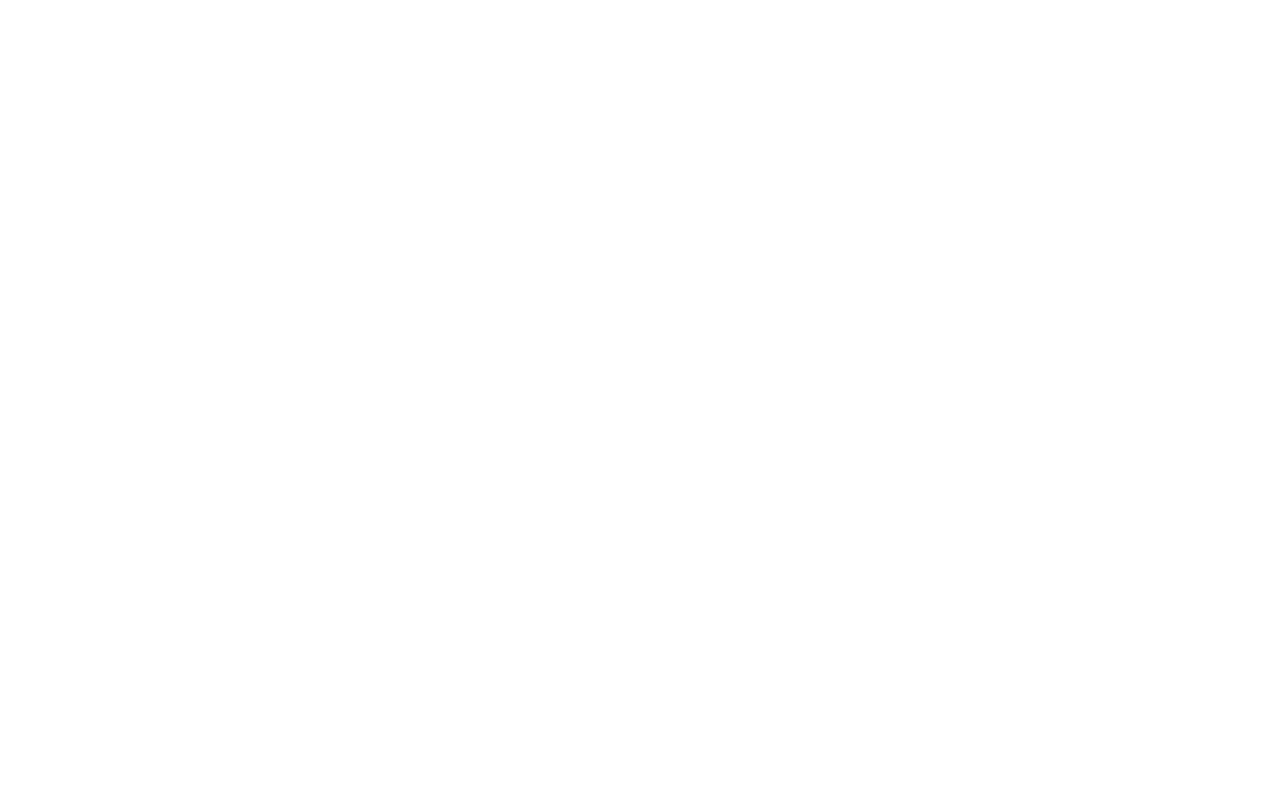
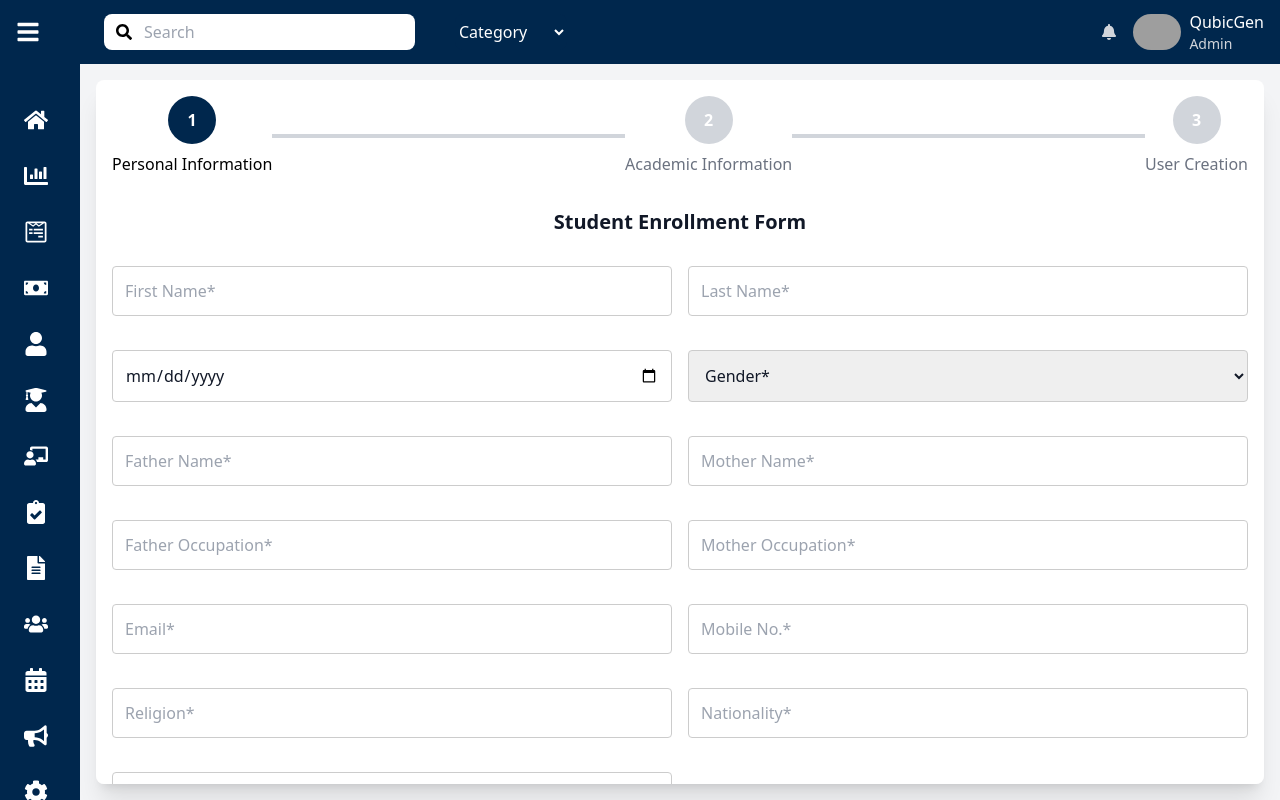
Before and after one commit to QubicGen11/SMS, a React (Vite) app: page /studentenrollment in a window 1280 px wide. Before the commit this address had no page. Built offline with nearby package versions, Linux system fonts and the light colour scheme; grey boxes are pictures that could not be loaded.

Commit message:
Added Registrations page

```diff
--- a/src/App.jsx
+++ b/src/App.jsx
@@ -8,6 +8,7 @@
 import Final from "./Components/Setup Components/Final";
 import Dashboard from "./Components/Dashboard_Components/Dashboard";
 import Enrolements from "./Components/Enrolements_Components/Enrolements";
+import StudentEnrollment from "./Components/Enrolements_Components/StudentEnrollment";
 
 
 export default function App() {
@@ -22,6 +23,7 @@
         <Route path="/final" element={<Final />} />
         <Route path="/dashboard" element={<Dashboard />} />
         <Route path="/enrolements" element={<Enrolements />} />
+        <Route path="/studentenrollment" element={<StudentEnrollment />} />
 
       </Routes>
     </BrowserRouter>
--- /dev/null
+++ b/src/Components/Enrolements_Components/StudentEnrollment.css
@@ -0,0 +1,18 @@
+.input-field {
+    width: 100%;
+    padding: 12px;
+    margin-top: 6px;
+    margin-bottom: 16px;
+    border: 1px solid #ccc;
+    border-radius: 4px;
+}
+
+.form-container {
+    max-height: auto; /* Adjust the height as needed */
+    overflow-y: auto; /* Enables vertical scrolling if the content exceeds the container's height */
+    padding: 16px;
+  }
+
+  .input-field {
+    margin-bottom: 12px; /* Adds space between fields */
+  }
--- /dev/null
+++ b/src/Components/Enrolements_Components/StudentEnrollment.jsx
@@ -0,0 +1,90 @@
+import React, { useState } from 'react';
+import { useNavigate } from 'react-router-dom';
+import Sidemenu from '../Sidemanu_Components/Sidemenu';
+import Header from '../Header_Components/Header';
+import StudentIndicator from './StudentIndicator'; // Ensure this import is correct
+import './StudentEnrollment.css';
+
+const StudentEnrollment = () => {
+  const navigate = useNavigate();
+  const [sidebarOpen, setSidebarOpen] = useState(false);
+  const [formData, setFormData] = useState({
+    firstName: '',
+    lastName: '',
+    dateOfBirth: '',
+    gender: '',
+    fatherName: '',
+    motherName: '',
+    fatherOccupation: '',
+    motherOccupation: '',
+    email: '',
+    mobileNo: '',
+    religion: '',
+    nationality: '',
+    address: ''
+  });
+  const [step, setStep] = useState(1);
+  const steps = ['Personal Information', 'Academic Information', 'User Creation'];
+
+  const toggleSidebar = () => {
+    setSidebarOpen(!sidebarOpen);
+  };
+
+  const handleChange = (e) => {
+    const { name, value } = e.target;
+    setFormData({ ...formData, [name]: value });
+  };
+
+  const handleSubmit = (e) => {
+    e.preventDefault();
+    if (step === 3) {
+      console.log("Submitting Form Data:", formData);
+      navigate('/next-path-after-submission');
+    } else {
+      setStep(step + 1); // Navigate to next step
+    }
+  };
+
+  return (
+    <div className="flex h-screen overflow-hidden">
+      <Sidemenu sidebarOpen={sidebarOpen} toggleSidebar={toggleSidebar} />
+      <div className={`flex flex-col flex-1 w-full overflow-hidden transition-all duration-300 ease-in-out ${sidebarOpen ? 'md:ml-64' : 'md:ml-20'}`}>
+        <Header toggleSidebar={toggleSidebar} />
+        <main className="flex flex-col flex-1 p-4 overflow-y-auto justify-center items-center bg-gray-100">
+          <div className="w-full max-w-96xl bg-white rounded-lg shadow-xl p-8 text-gray-900 form-container">
+          <StudentIndicator currentStep={step - 1} steps={steps} />
+
+            <h1 className="text-xl font-bold text-center mb-6">Student Enrollment Form</h1>
+            <form onSubmit={handleSubmit} className="space-y-4">
+              <div className="grid grid-cols-1 md:grid-cols-2 gap-4">
+                {step === 1 && <>
+                  <input type="text" name="firstName" placeholder="First Name*" className="input-field" value={formData.firstName} onChange={handleChange} />
+                  <input type="text" name="lastName" placeholder="Last Name*" className="input-field" value={formData.lastName} onChange={handleChange} />
+                  <input type="date" name="dateOfBirth" placeholder="Date of Birth*" className="input-field" value={formData.dateOfBirth} onChange={handleChange} />
+                  <select name="gender" className="input-field" value={formData.gender} onChange={handleChange}>
+                    <option value="">Gender*</option>
+                    <option value="Male">Male</option>
+                    <option value="Female">Female</option>
+                    <option value="Other">Other</option>
+                  </select>
+                  <input type="text" name="fatherName" placeholder="Father Name*" className="input-field" value={formData.fatherName} onChange={handleChange} />
+                  <input type="text" name="motherName" placeholder="Mother Name*" className="input-field" value={formData.motherName} onChange={handleChange} />
+                  <input type="text" name="fatherOccupation" placeholder="Father Occupation*" className="input-field" value={formData.fatherOccupation} onChange={handleChange} />
+                  <input type="text" name="motherOccupation" placeholder="Mother Occupation*" className="input-field" value={formData.motherOccupation} onChange={handleChange} />
+                  <input type="email" name="email" placeholder="Email*" className="input-field" value={formData.email} onChange={handleChange} />
+                  <input type="text" name="mobileNo" placeholder="Mobile No.*" className="input-field" value={formData.mobileNo} onChange={handleChange} />
+                  <input type="text" name="religion" placeholder="Religion*" className="input-field" value={formData.religion} onChange={handleChange} />
+                  <input type="text" name="nationality" placeholder="Nationality*" className="input-field" value={formData.nationality} onChange={handleChange} />
+                  <textarea name="address" placeholder="Address*" rows="3" className="input-field" value={formData.address} onChange={handleChange}></textarea>
+                </>}
+              </div>
+              <button type="submit" className="bg-blue-600 hover:bg-blue-700 text-white px-4 py-2 rounded-md">{step === 3 ? 'Submit' : 'Next'}</button>
+            </form>
+          </div>
+        </main>
+      </div>
+    </div>
+  );
+};
+
+export default StudentEnrollment;
--- /dev/null
+++ b/src/Components/Enrolements_Components/StudentIndicator.jsx
@@ -0,0 +1,33 @@
+import React from 'react';
+
+const StudentIndicator = ({ steps, currentStep }) => {
+  return (
+    <div className="flex items-center justify-center mb-8">
+      {steps.map((step, index) => (
+        <React.Fragment key={index}>
+          <div className="flex flex-col items-center">
+            <div
+              className={`rounded-full w-8 h-8 md:w-12 md:h-12 flex justify-center items-center text-white font-bold mb-2 ${
+                index <= currentStep ? 'bg-[#00274D]' : 'bg-gray-300'
+              }`}
+            >
+              {index + 1}
+            </div>
+            <span className={`text-xs md:text-base ${index === currentStep ? 'text-black' : 'text-gray-500'}`}>
+              {step}
+            </span>
+          </div>
+          {index < steps.length - 1 && (
+            <div
+              className={`flex-1 h-1 ${
+                index < currentStep ? 'bg-[#00274D]' : 'bg-gray-300'
+              }`}
+            ></div>
+          )}
+        </React.Fragment>
+      ))}
+    </div>
+  );
+};
+
+export default StudentIndicator;
--- a/src/Components/Setup Components/Setup.jsx
+++ b/src/Components/Setup Components/Setup.jsx
@@ -5,7 +5,6 @@
 import { FaCheck, FaTimes, FaEye, FaEyeSlash } from 'react-icons/fa';
 import StepIndicator from './StepIndicator';
 import axios from 'axios';
-import './Setup.css';
 
 const Setup = () => {
   const navigate = useNavigate();
--- a/src/Components/Sidemanu_Components/Sidemenu.jsx
+++ b/src/Components/Sidemanu_Components/Sidemenu.jsx
@@ -1,90 +1,49 @@
 import React from 'react';
 import {
-  FaBars, FaBell, FaBullhorn, FaCalendarAlt, FaChalkboardTeacher,
-  FaChartBar,
-  FaClipboardCheck, FaCog, FaFileAlt, FaHome, FaMoneyBill, FaRegistered, FaTimes, FaUser, FaUserGraduate, FaUsers,
-  FaWpforms
+  FaHome, FaChartBar, FaWpforms, FaMoneyBill, FaUser, FaUserGraduate,
+  FaChalkboardTeacher, FaClipboardCheck, FaFileAlt, FaUsers, FaCalendarAlt,
+  FaBullhorn, FaCog,
+  FaTimes,
+  FaBars
 } from 'react-icons/fa';
 import { Link, useLocation } from 'react-router-dom';
 
 const Sidemenu = ({ sidebarOpen, toggleSidebar }) => {
   const location = useLocation();
 
-  const isActive = (path) => {
-    return location.pathname === path;
-  };
+  const isActive = (path) => location.pathname === path;
 
   return (
-    <div
-      className={`fixed inset-y-0 left-0 z-30 bg-[#00274D] text-white transform ${
-        sidebarOpen ? 'w-64' : 'w-1 md:w-20'
-      } transition-all duration-300 ease-in-out md:block  overflow-y-auto`}
-    >
+    <div className={`fixed inset-y-0 left-0 z-30 bg-[#00274D] text-white transform ${sidebarOpen ? 'w-64' :  'w-1 md:w-20'} transition-all duration-300 ease-in-out overflow-y-auto`}>
       <div className="flex items-center justify-between h-16 p-4 bg-[#00274D]">
         {sidebarOpen && (
-          <img
-            src="https://res.cloudinary.com/defsu5bfc/image/upload/v1715348582/og_6_jqnrvf.png"
-            alt="QubicGen Logo"
-            className="h-14 mt-6 w-auto"
-          />
+          <img src="https://res.cloudinary.com/defsu5bfc/image/upload/v1715348582/og_6_jqnrvf.png" alt="QubicGen Logo" className="h-14 mt-6 w-auto" />
         )}
         <button className="text-white" onClick={toggleSidebar}>
           {sidebarOpen ? <FaTimes size={24} /> : <FaBars size={24} />}
         </button>
       </div>
       <nav className="flex flex-col p-4 space-y-4 mt-5">
-        <Link to="/dashboard" className={`flex items-center p-2 rounded-md ${isActive('/dashboard') ? 'bg-white text-black' : 'hover:bg-yellow-500'}`}>
-          <FaHome size={24} />
-          {sidebarOpen && <span className="ml-2">Home</span>}
-        </Link>
-        <Link to="/metrics" className={`flex items-center p-2 rounded-md ${isActive('/metrics') ? 'bg-white text-[#00274D]' : 'hover:bg-yellow-500'}`}>
-        <FaChartBar size={24}/>
-          {sidebarOpen && <span className="ml-2">Metrics</span>}
-        </Link>
-        <Link to="/enrollments" className={`flex items-center p-2 rounded-md ${isActive('/enrollments') ? 'bg-white text-[#00274D]' : 'hover:bg-yellow-500'}`}>
-        <FaWpforms size={24} />
-          {sidebarOpen && <span className="ml-2">Enrollment/Registration</span>}
-        </Link>
-        <Link to="/finances" className={`flex items-center p-2 rounded-md ${isActive('/finances') ? 'bg-white text-[#00274D]' : 'hover:bg-yellow-500'}`}>
-        <FaMoneyBill size={24}/>
-          {sidebarOpen && <span className="ml-2">Finances</span>}
-        </Link>
-        <Link to="/user-management" className={`flex items-center p-2 rounded-md ${isActive('/user-management') ? 'bg-white text-[#00274D]' : 'hover:bg-yellow-500'}`}>
-        <FaUser size={24}/>
-          {sidebarOpen && <span className="ml-2">User Management</span>}
-        </Link>
-        <Link to="/students" className={`flex items-center p-2 rounded-md ${isActive('/students') ? 'bg-white text-[#00274D]' : 'hover:bg-yellow-500'}`}>
-          <FaUserGraduate size={24} />
-          {sidebarOpen && <span className="ml-2">Students</span>}
-        </Link>
-        <Link to="/teachers" className={`flex items-center p-2 rounded-md ${isActive('/teachers') ? 'bg-white text-[#00274D]' : 'hover:bg-yellow-500'}`}>
-          <FaChalkboardTeacher size={24} />
-          {sidebarOpen && <span className="ml-2">Teachers</span>}
-        </Link>
-        <Link to="/attendance" className={`flex items-center p-2 rounded-md ${isActive('/attendance') ? 'bg-white text-[#00274D]' : 'hover:bg-yellow-500'}`}>
-          <FaClipboardCheck size={24} />
-          {sidebarOpen && <span className="ml-2">Attendance</span>}
-        </Link>
-        <Link to="/marks" className={`flex items-center p-2 rounded-md ${isActive('/marks') ? 'bg-white text-[#00274D]' : 'hover:bg-yellow-500'}`}>
-          <FaFileAlt size={24} />
-          {sidebarOpen && <span className="ml-2">Marks</span>}
-        </Link>
-        <Link to="/staff" className={`flex items-center p-2 rounded-md ${isActive('/staff') ? 'bg-white text-[#00274D]' : 'hover:bg-yellow-500'}`}>
-          <FaUsers size={24} />
-          {sidebarOpen && <span className="ml-2">Staff</span>}
-        </Link>
-        <Link to="/leaves" className={`flex items-center p-2 rounded-md ${isActive('/leaves') ? 'bg-white text-[#00274D]' : 'hover:bg-yellow-500'}`}>
-          <FaCalendarAlt size={24} />
-          {sidebarOpen && <span className="ml-2">Leaves</span>}
-        </Link>
-        <Link to="/announcements" className={`flex items-center p-2 rounded-md ${isActive('/announcements') ? 'bg-white text-[#00274D]' : 'hover:bg-yellow-500'}`}>
-          <FaBullhorn size={24} />
-          {sidebarOpen && <span className="ml-2">Announcements</span>}
-        </Link>
-        <Link to="/settings" className={`flex items-center p-2 rounded-md ${isActive('/settings') ? 'bg-white text-[#00274D]' : 'hover:bg-yellow-500'}`}>
-          <FaCog size={24} />
-          {sidebarOpen && <span className="ml-2">Settings</span>}
-        </Link>
+        {[
+          { path: "/dashboard", icon: <FaHome size={24} />, label: "Home" },
+          { path: "/metrics", icon: <FaChartBar size={24} />, label: "Metrics" },
+          { path: "/enrolements", icon: <FaWpforms size={24} />, label: "Enrollment/Registration" },
+          { path: "/finances", icon: <FaMoneyBill size={24} />, label: "Finances" },
+          { path: "/user-management", icon: <FaUser size={24} />, label: "User Management" },
+          { path: "/students", icon: <FaUserGraduate size={24} />, label: "Students" },
+          { path: "/teachers", icon: <FaChalkboardTeacher size={24} />, label: "Teachers" },
+          { path: "/attendance", icon: <FaClipboardCheck size={24} />, label: "Attendance" },
+          { path: "/marks", icon: <FaFileAlt size={24} />, label: "Marks" },
+          { path: "/staff", icon: <FaUsers size={24} />, label: "Staff" },
+          { path: "/leaves", icon: <FaCalendarAlt size={24} />, label: "Leaves" },
+          { path: "/announcements", icon: <FaBullhorn size={24} />, label: "Announcements" },
+          { path: "/settings", icon: <FaCog size={24} />, label: "Settings" }
+        ].map((item) => (
+          <Link to={item.path} className={`flex items-center p-2 rounded-md ${isActive(item.path) ? 'bg-white text-[#00274D]' : 'text-white hover:bg-blue-500'}`}>
+            {item.icon}
+            {sidebarOpen && <span className="ml-2">{item.label}</span>}
+          </Link>
+        ))}
       </nav>
     </div>
   );
```
Also changed, not shown: src/Components/Dashboard_Components/Dbmain.jsx (+6 -6 lines), src/Components/Enrolements_Components/Enrolements.jsx (+7 -6 lines).
